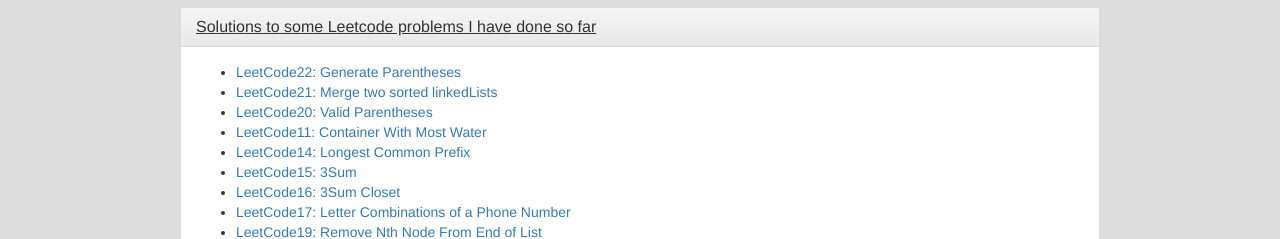
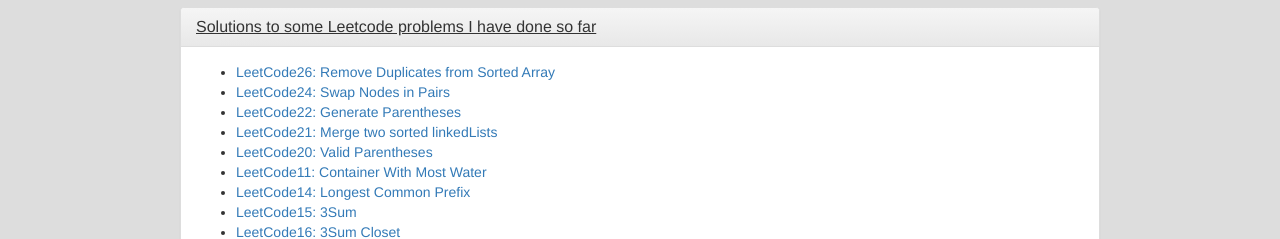
Before and after one commit to dejunqi2014/dejunqi2008.github.io, a plain HTML site: page works.html in a window 1280 px wide. Both pictures are taken after a click on the button "Solutions to some Leetcode problems I have done so far". Shown: the part 558-797 px from the top of the page. Drawn offline with nearby package versions, Linux system fonts and the light colour scheme.

Commit message:
leetcode 24, 26

```diff
--- a/works.html
+++ b/works.html
@@ -236,6 +236,8 @@
                         <div role="tabpanel" class="panel-collapse collapse" id="leetcodeSolution" aria-labelledby="leetcode">
                             <div class="panel-body">
                             	<ul>
+                            		<li><a href="works/LeetCodeSolutions/LeetCode24.pdf" target="_blank">LeetCode26: Remove Duplicates from Sorted Array</a></li>
+                            		<li><a href="works/LeetCodeSolutions/LeetCode24.pdf" target="_blank">LeetCode24: Swap Nodes in Pairs</a></li>
                             		<li><a href="works/LeetCodeSolutions/LeetCode22.pdf" target="_blank">LeetCode22: Generate Parentheses   </a></li>
                             		<li><a href="works/LeetCodeSolutions/LeetCode21.pdf" target="_blank">LeetCode21: Merge two sorted linkedLists </a></li>
                             		<li><a href="works/LeetCodeSolutions/LeetCode20.pdf" target="_blank">LeetCode20: Valid Parentheses</a></li>
```
Also changed, not shown: 2 other files.
